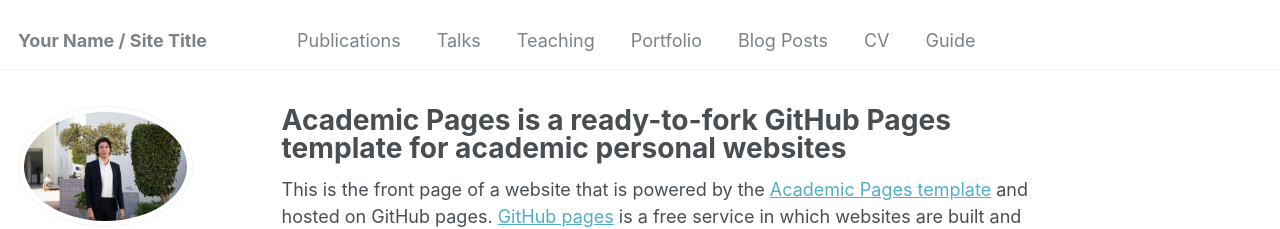
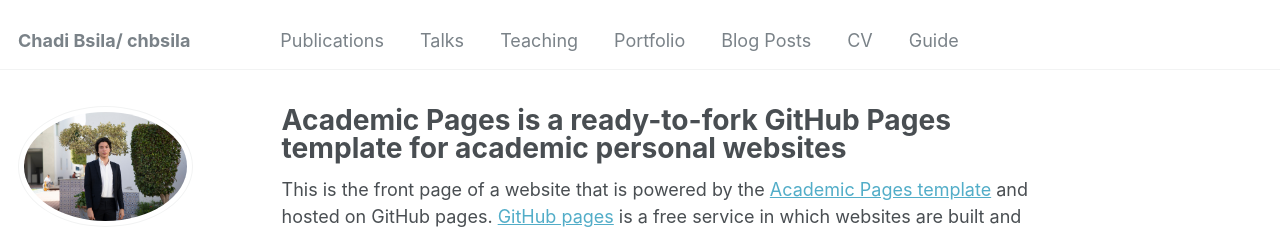
Before and after one commit to chbsila/chbsila.github.io, a Jekyll site: the page built from _pages/about.md, in a window 1280 px wide. Shown: the top 229 px of the page. Built offline with Jekyll 4.4.1, drawn with Linux system fonts in a browser that asks for light colours.

Commit message:
Update _config.yml

```diff
--- a/_config.yml
+++ b/_config.yml
@@ -8,7 +8,7 @@
 
 # Basic Site Settings
 locale                   : "en-US"
-title                    : "Your Name / Site Title"
+title                    : " Chadi Bsila/ chbsila"
 title_separator          : "-"
 name                     : &name "Chadi Bsila"
 description              : &description "personal description"
```
